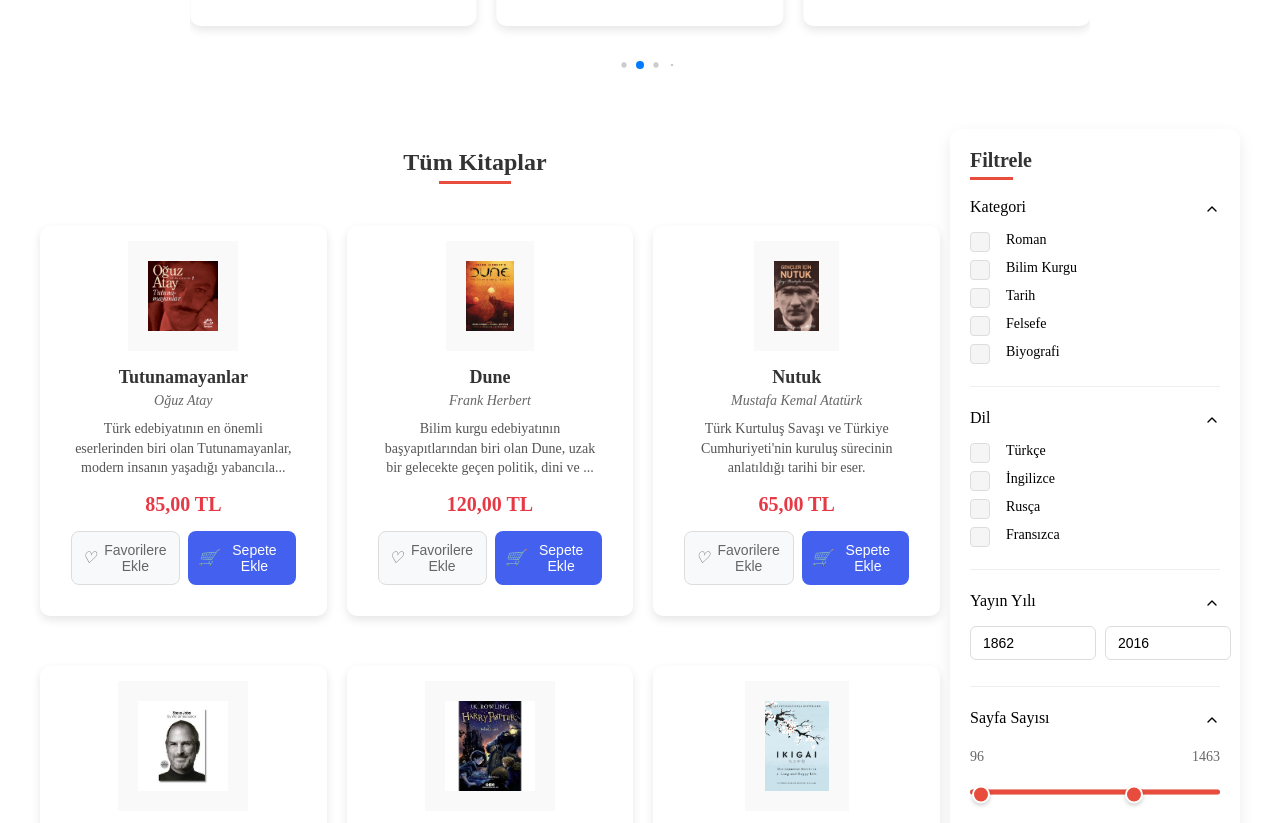
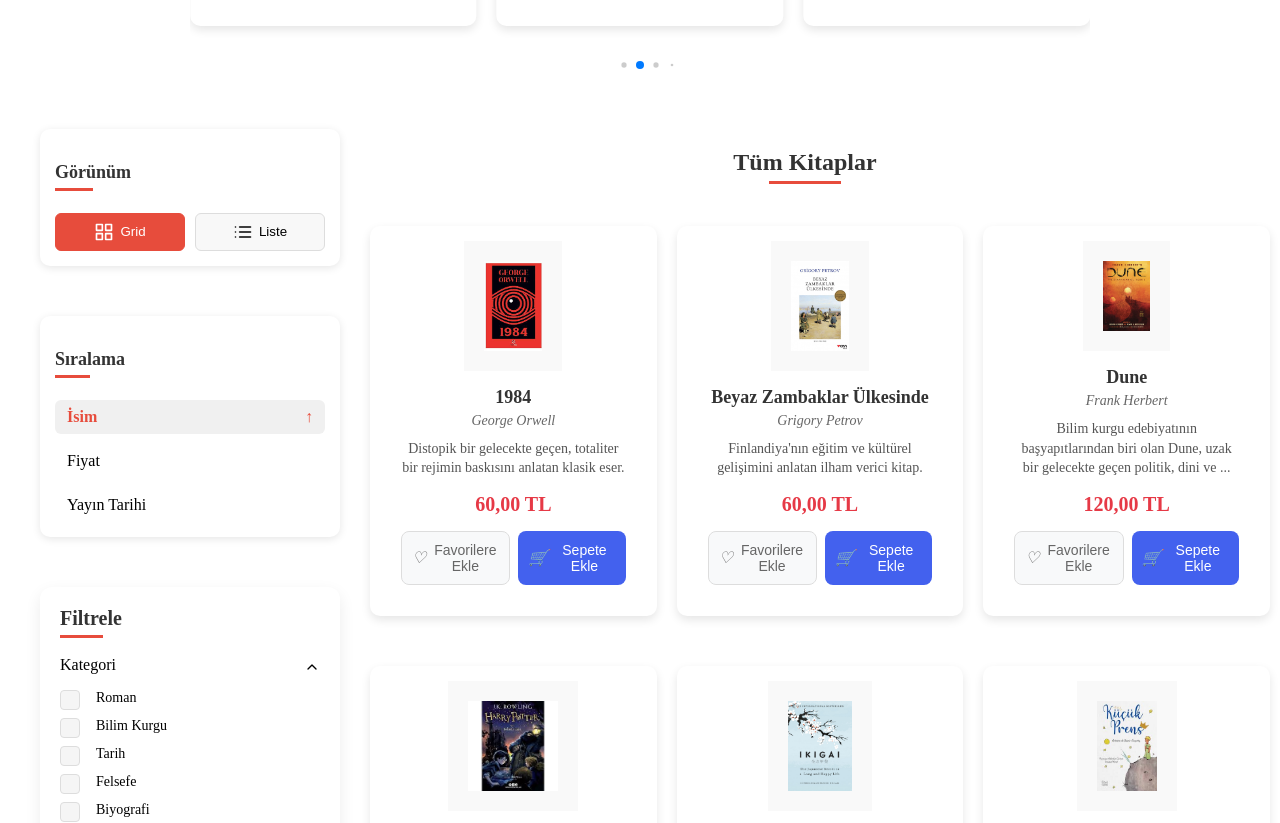
Before and after one commit to hakangulmek/Kitap-D-nyas--Pro---Geli-mi--Kitap-Listeleme-ve-Y-netim-Uygulamas-, a Vue app in the folder Kitap_Dünyasi/: page / in a window 1280 px wide. Shown: the part 580-1403 px from the top of the page. Built offline with nearby package versions, Linux system fonts and the light colour scheme.

Commit message:
Yeni sıralama ve görünüm modu bileşenleri eklendi; HomeView bileşeninde düzenlemeler yapıldı ve kitapların sıralama işlevselliği güncellendi.

```diff
--- /dev/null
+++ b/Kitap_Dünyasi/src/components/SortingOptins.vue
@@ -0,0 +1,131 @@
+<template>
+  <div class="sorting-options">
+    <h3>Sıralama</h3>
+    <div class="sorting-container">
+      <div
+        v-for="option in sortOptions"
+        :key="option.value"
+        :class="['sort-option', { active: currentSort === option.value }]"
+        @click="selectSort(option.value)"
+      >
+        <span class="sort-label">{{ option.label }}</span>
+        <span
+          v-if="currentSort === option.value"
+          class="sort-direction"
+          @click.stop="toggleDirection"
+        >
+          {{ sortDirection === "asc" ? "↑" : "↓" }}
+        </span>
+      </div>
+    </div>
+  </div>
+</template>
+
+<script setup>
+import { ref } from "vue";
+
+const props = defineProps({
+  initialSort: {
+    type: String,
+    default: "title",
+  },
+  initialDirection: {
+    type: String,
+    default: "asc",
+  },
+});
+
+const emit = defineEmits(["sort-changed"]);
+
+const currentSort = ref(props.initialSort);
+const sortDirection = ref(props.initialDirection);
+
+const sortOptions = [
+  { label: "İsim", value: "title" },
+  { label: "Fiyat", value: "price" },
+  { label: "Yayın Tarihi", value: "publicationYear" },
+];
+
+const selectSort = (sortValue) => {
+  if (currentSort.value === sortValue) {
+    toggleDirection();
+  } else {
+    currentSort.value = sortValue;
+    sortDirection.value = "asc";
+  }
+
+  emit("sort-changed", {
+    sortBy: currentSort.value,
+    direction: sortDirection.value,
+  });
+};
+
+const toggleDirection = () => {
+  sortDirection.value = sortDirection.value === "asc" ? "desc" : "asc";
+
+  emit("sort-changed", {
+    sortBy: currentSort.value,
+    direction: sortDirection.value,
+  });
+};
+</script>
+
+<style scoped>
+.sorting-options {
+  background: white;
+  border-radius: 10px;
+  padding: 15px;
+  box-shadow: 0 2px 8px rgba(0, 0, 0, 0.1);
+  margin-bottom: 20px;
+}
+
+h3 {
+  color: #333;
+  font-size: 18px;
+  margin-bottom: 15px;
+  position: relative;
+  display: inline-block;
+}
+
+h3:after {
+  content: "";
+  position: absolute;
+  width: 50%;
+  height: 3px;
+  background: #e74c3c;
+  bottom: -8px;
+  left: 0;
+}
+
+.sorting-container {
+  display: flex;
+  flex-direction: column;
+  gap: 10px;
+  margin-top: 15px;
+}
+
+.sort-option {
+  display: flex;
+  justify-content: space-between;
+  align-items: center;
+  padding: 8px 12px;
+  border-radius: 6px;
+  cursor: pointer;
+  transition: all 0.2s ease;
+}
+
+.sort-option:hover {
+  background-color: #f5f5f5;
+}
+
+.sort-option.active {
+  background-color: #f0f0f0;
+  font-weight: bold;
+  color: #e74c3c;
+}
+
+.sort-direction {
+  font-weight: bold;
+  font-size: 16px;
+}
+</style>
--- /dev/null
+++ b/Kitap_Dünyasi/src/components/ViewModToogle.vue
@@ -0,0 +1,138 @@
+<template>
+  <div class="view-mode-toggle">
+    <h3>Görünüm</h3>
+    <div class="toggle-buttons">
+      <button
+        :class="['toggle-button', { active: currentMode === 'grid' }]"
+        @click="setViewMode('grid')"
+        aria-label="Grid görünümü"
+      >
+        <svg
+          xmlns="http://www.w3.org/2000/svg"
+          width="20"
+          height="20"
+          viewBox="0 0 24 24"
+          fill="none"
+          stroke="currentColor"
+          stroke-width="2"
+          stroke-linecap="round"
+          stroke-linejoin="round"
+        >
+          <rect x="3" y="3" width="7" height="7"></rect>
+          <rect x="14" y="3" width="7" height="7"></rect>
+          <rect x="14" y="14" width="7" height="7"></rect>
+          <rect x="3" y="14" width="7" height="7"></rect>
+        </svg>
+        <span>Grid</span>
+      </button>
+      <button
+        :class="['toggle-button', { active: currentMode === 'list' }]"
+        @click="setViewMode('list')"
+        aria-label="Liste görünümü"
+      >
+        <svg
+          xmlns="http://www.w3.org/2000/svg"
+          width="20"
+          height="20"
+          viewBox="0 0 24 24"
+          fill="none"
+          stroke="currentColor"
+          stroke-width="2"
+          stroke-linecap="round"
+          stroke-linejoin="round"
+        >
+          <line x1="8" y1="6" x2="21" y2="6"></line>
+          <line x1="8" y1="12" x2="21" y2="12"></line>
+          <line x1="8" y1="18" x2="21" y2="18"></line>
+          <line x1="3" y1="6" x2="3.01" y2="6"></line>
+          <line x1="3" y1="12" x2="3.01" y2="12"></line>
+          <line x1="3" y1="18" x2="3.01" y2="18"></line>
+        </svg>
+        <span>Liste</span>
+      </button>
+    </div>
+  </div>
+</template>
+
+<script setup>
+import { ref } from "vue";
+
+const props = defineProps({
+  initialMode: {
+    type: String,
+    default: "grid",
+    validator: (value) => ["grid", "list"].includes(value),
+  },
+});
+
+const emit = defineEmits(["update:viewMode"]);
+
+const currentMode = ref(props.initialMode);
+
+const setViewMode = (mode) => {
+  currentMode.value = mode;
+  emit("update:viewMode", mode);
+};
+</script>
+
+<style scoped>
+.view-mode-toggle {
+  background: white;
+  border-radius: 10px;
+  padding: 15px;
+  box-shadow: 0 2px 8px rgba(0, 0, 0, 0.1);
+  margin-bottom: 20px;
+}
+
+h3 {
+  color: #333;
+  font-size: 18px;
+  margin-bottom: 15px;
+  position: relative;
+  display: inline-block;
+}
+
+h3:after {
+  content: "";
+  position: absolute;
+  width: 50%;
+  height: 3px;
+  background: #e74c3c;
+  bottom: -8px;
+  left: 0;
+}
+
+.toggle-buttons {
+  display: flex;
+  gap: 10px;
+  margin-top: 15px;
+}
+
+.toggle-button {
+  display: flex;
+  align-items: center;
+  justify-content: center;
+  gap: 6px;
+  padding: 8px 16px;
+  border: 1px solid #ddd;
+  background-color: #f8f8f8;
+  border-radius: 6px;
+  cursor: pointer;
+  transition: all 0.2s ease;
+  flex: 1;
+}
+
+.toggle-button:hover {
+  background-color: #f0f0f0;
+}
+
+.toggle-button.active {
+  background-color: #e74c3c;
+  color: white;
+  border-color: #e74c3c;
+}
+
+.toggle-button span {
+  font-weight: 500;
+}
+</style>
--- a/Kitap_Dünyasi/src/views/HomeView.vue
+++ b/Kitap_Dünyasi/src/views/HomeView.vue
@@ -46,11 +46,53 @@
 
     <!-- Kitap Kartları ve Filtre Bölümü -->
     <div class="book-content-container">
+      <!-- Sol kenar çubuğu - Görünüm, Sıralama ve Filtre -->
+      <div class="sidebar">
+        <!-- Yeni Görünüm Modu Komponenti -->
+        <ViewModeToggle
+          :initial-mode="viewMode"
+          @update:view-mode="viewMode = $event"
+        />
+
+        <!-- Sıralama Komponenti -->
+        <SortingOptions
+          :initial-sort="sortConfig.sortBy"
+          :initial-direction="sortConfig.direction"
+          @sort-changed="handleSortChange"
+        />
+
+        <!-- Filtre Komponenti -->
+        <BookFilter :books="books" @filter-changed="handleFilterChange" />
+      </div>
+
+      <!-- Kitap Kartları -->
       <div class="book-cards-container">
         <h2>Tüm Kitaplar</h2>
-        <div class="book-cards-grid">
+
+        <!-- Grid Görünümü -->
+        <div v-if="viewMode === 'grid'" class="book-cards-grid">
           <BookCard
-            v-for="book in filteredBooks"
+            v-for="book in sortedAndFilteredBooks"
+            :key="book.id"
+            :book="{
+              id: book.id,
+              title: book.title,
+              author: book.author,
+              description:
+                book.description || 'Kitap açıklaması bulunmamaktadır.',
+              price: book.price,
+              imageUrl: book.coverImage,
+            }"
+            :is-favorite="isFavorite(book.id)"
+            @toggle-favorite="handleToggleFavorite"
+            @add-to-cart="handleAddToCart"
+          />
+        </div>
+
+        <!-- Liste Görünümü -->
+        <div v-else class="book-list">
+          <BookListItem
+            v-for="book in sortedAndFilteredBooks"
             :key="book.id"
             :book="{
               id: book.id,
@@ -67,11 +109,6 @@
           />
         </div>
       </div>
-
-      <!-- Filtre Komponenti -->
-      <div class="filter-sidebar">
-        <BookFilter :books="books" @filter-changed="handleFilterChange" />
-      </div>
     </div>
   </div>
 </template>
@@ -87,13 +124,26 @@ import { ref, computed } from "vue";
 import books from "@/data/book";
 import BookCard from "@/components/BookCard.vue";
 import BookFilter from "@/components/FilterForm.vue";
+import SortingOptions from "@/components/SortingOptins.vue";
+import ViewModeToggle from "@/components/ViewModToogle.vue"; // Yeni eklenen görünüm modu komponenti
+// Yeni eklenen liste görünümü komponenti
 
 const store = useStore();
+
+// Görünüm modu state'i
+const viewMode = ref("grid"); // Varsayılan olarak grid görünümü
+
 const activeFilters = ref({
   categories: [],
   languages: [],
   yearRange: { min: null, max: null },
   pageRange: { min: 0, max: 1000 },
+});
+
+// Sıralama yapılandırması
+const sortConfig = ref({
+  sortBy: "title",
+  direction: "asc",
 });
 
 // Filtreleme işlemi
@@ -137,6 +187,25 @@ const filteredBooks = computed(() => {
   });
 });
 
+// Sıralanmış ve filtrelenmiş kitaplar
+const sortedAndFilteredBooks = computed(() => {
+  const books = [...filteredBooks.value];
+
+  const { sortBy, direction } = sortConfig.value;
+  const multiplier = direction === "asc" ? 1 : -1;
+
+  return books.sort((a, b) => {
+    if (sortBy === "price") {
+      return (a.price - b.price) * multiplier;
+    } else if (sortBy === "publicationYear") {
+      return (a.publicationYear - b.publicationYear) * multiplier;
+    } else {
+      // title
+      return a.title.localeCompare(b.title, "tr") * multiplier;
+    }
+  });
+});
+
 const handleToggleFavorite = (book) => {
   store.dispatch("favorites/toggleFavorite", book);
 };
@@ -152,6 +221,10 @@ const handleAddToCart = (bookId) => {
 
 const handleFilterChange = (filters) => {
   activeFilters.value = filters;
+};
+
+const handleSortChange = (sort) => {
+  sortConfig.value = sort;
 };
 </script>
 
@@ -267,12 +340,18 @@ const handleFilterChange = (filters) => {
   height: 12px;
 }
 
-/* Kitap Kartları ve Filtre Alanı */
+/* Kitap Kartları ve Filtre Alanı - Yeniden düzenlendi */
 .book-content-container {
   display: grid;
-  grid-template-columns: 1fr 300px;
+  grid-template-columns: 300px 1fr;
   gap: 30px;
   margin-top: 60px;
+}
+
+.sidebar {
+  display: flex;
+  flex-direction: column;
+  gap: 30px;
 }
 
 .book-cards-container {
@@ -286,11 +365,11 @@ const handleFilterChange = (filters) => {
   margin-top: 30px;
 }
 
-.filter-sidebar {
-  align-self: start;
-  position: sticky;
-  top: 20px;
-  padding-left: 10px;
+.book-list {
+  display: flex;
+  flex-direction: column;
+  gap: 20px;
+  margin-top: 30px;
 }
 
 /* Responsive Tasarım */
@@ -299,7 +378,7 @@ const handleFilterChange = (filters) => {
     grid-template-columns: 1fr;
   }
 
-  .filter-sidebar {
+  .sidebar {
     order: -1;
     position: static;
     margin-bottom: 30px;
```
Also changed, not shown: Kitap_Dünyasi/src/components/BookListItem.vue (added).
